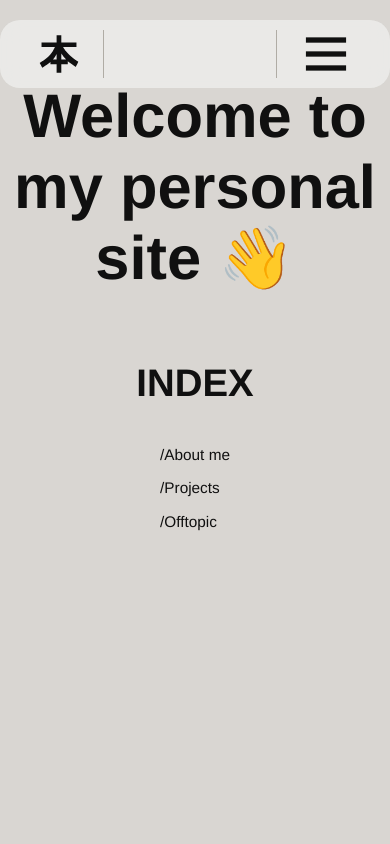
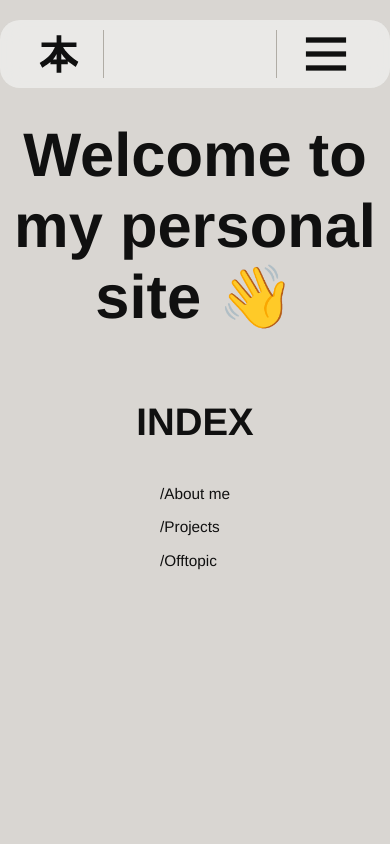
Before and after one commit to lettu3/lettu3.github.io, a React (Vite) app: page / in a window 390 px wide. Shown: the top 844 px of the page. Built offline with nearby package versions, Linux system fonts and the light colour scheme.

Commit message:
REFACTOR: body-component to home-page

```diff
--- a/src/pages/Home/HomePage.css
+++ b/src/pages/Home/HomePage.css
@@ -33,7 +33,7 @@
 }
 
 @media (max-width: 480px) {
-    .body-component{
+    .home-page{
         padding-top: calc(20%);
         margin-bottom: calc(10%);
     }
```
